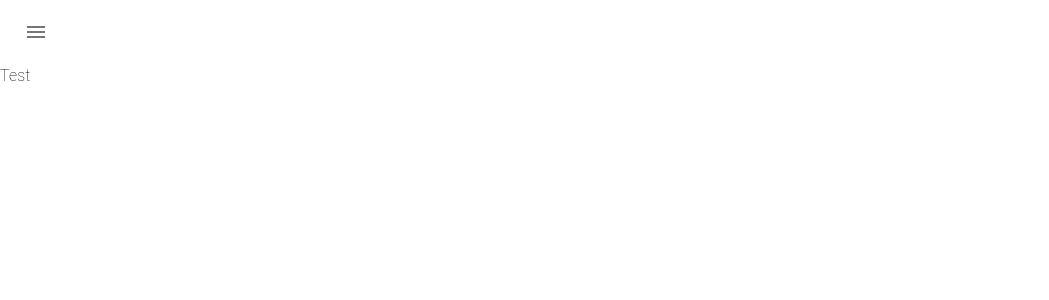
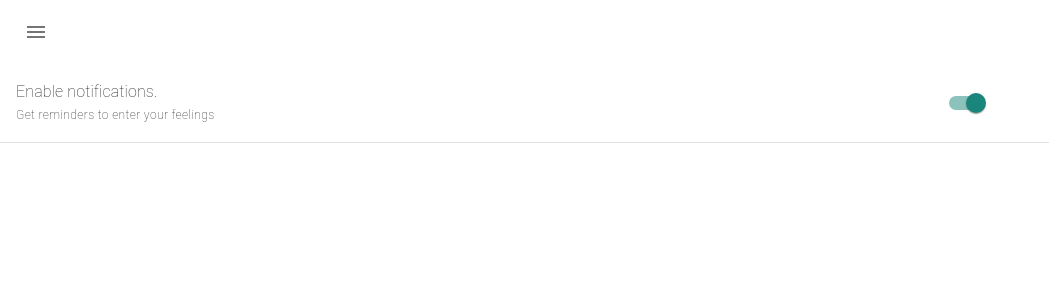
Before and after one commit to gmoran6/feelings, a React (Create React App) app: page /settings in a window 1280 px wide. Shown: the top 300 px of the page, without its empty margins (0-1049 px from the left). Built offline with nearby package versions, Linux system fonts and the light colour scheme.

Commit message:
Add notification switch

```diff
--- a/src/pages/SettingsPage.tsx
+++ b/src/pages/SettingsPage.tsx
@@ -2,6 +2,11 @@ import React from 'react';
 import { AppBarComponent } from './MainPage';
 import makeStyles from '@material-ui/core/styles/makeStyles';
 import { Theme, createStyles, Typography } from '@material-ui/core';
+import Switch from '@material-ui/core/Switch';
+import Table from '@material-ui/core/Table';
+import TableRow from '@material-ui/core/TableRow';
+import TableCell from '@material-ui/core/TableCell';
+import TableBody from '@material-ui/core/TableBody';
 
 const useStyles = makeStyles((theme: Theme) => createStyles({
 
@@ -9,10 +14,35 @@ const useStyles = makeStyles((theme: Theme) => createStyles({
 
 const SettingsPage = () => {
     const classes = useStyles();
+
+    const [state, setState] = React.useState({
+      checkedA: true,
+    });
+
+    const handleChange = (name: string) => (event: React.ChangeEvent<HTMLInputElement>) => {
+      setState({ ...state, [name]: event.target.checked });
+    };
     return (
       <>
         <AppBarComponent />
-        <Typography>Test</Typography>
+        <Table>
+          <TableBody>
+            <TableRow>
+              <TableCell>
+                <Typography >Enable notifications.</Typography>
+                <Typography variant="caption">Get reminders to enter your feelings</Typography>
+              </TableCell>
+              <TableCell>
+                <Switch
+                  checked={state.checkedA}
+                  onChange={handleChange('checkedA')}
+                  value="checkedA"
+                  inputProps={{ 'aria-label': 'secondary checkbox' }}
+                />
+              </TableCell>
+            </TableRow>
+          </TableBody>
+        </Table>
       </>
     );
 }
```
